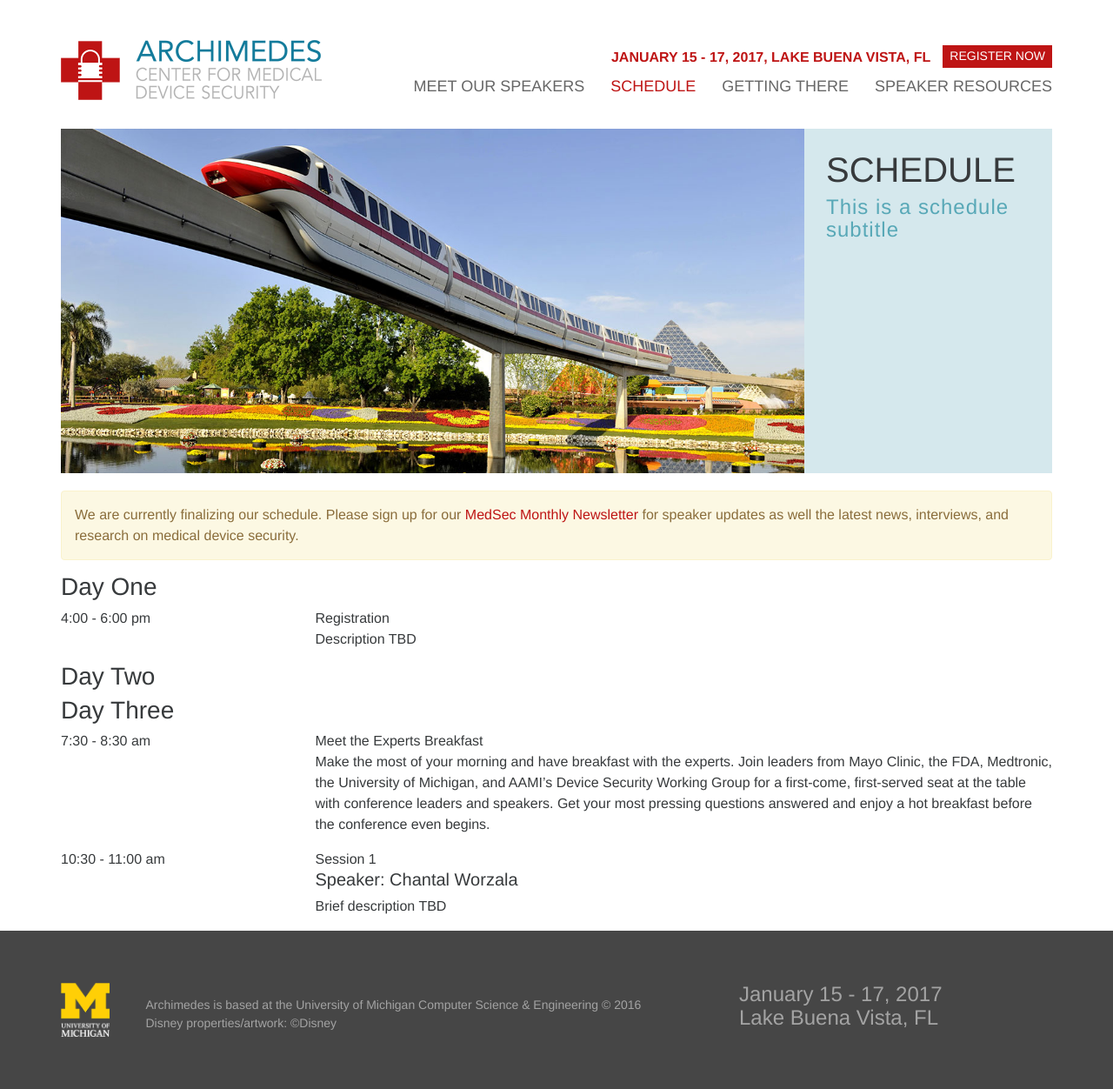
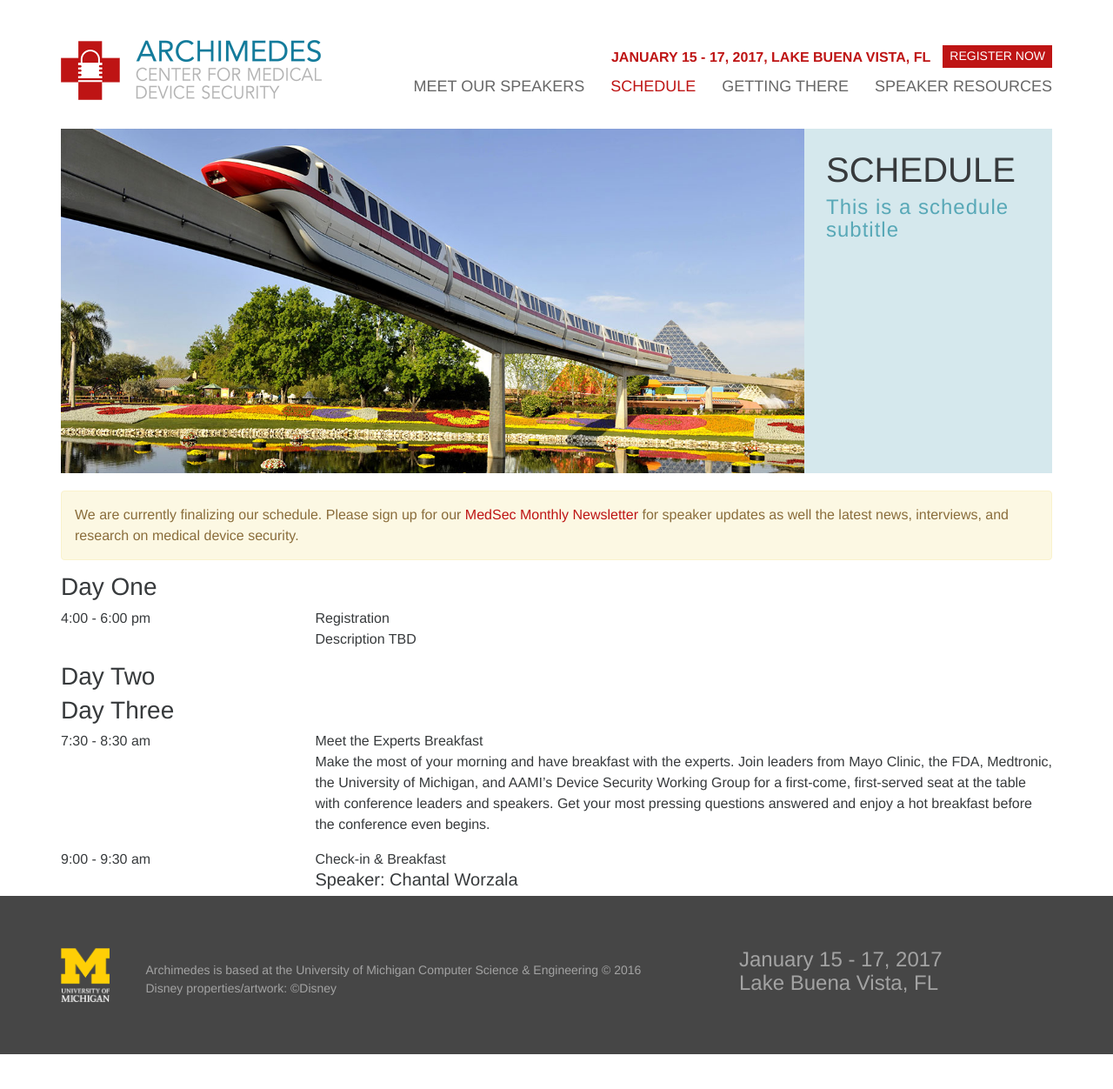
Before and after one commit to Jonesy/medsec101, a Jekyll site: the page built from schedule.markdown, in a window 1280 px wide. Shown: the whole page at 87% size. Built offline with Jekyll 4.4.1, drawn with Linux system fonts in a browser that asks for light colours; after the commit the page ends 1212 px from its top, so only the background shows below that.

Commit message:
Updated Check In and 1 other file

```diff
--- a/_presentations/day-2/session-1.markdown
+++ b/_presentations/day-2/check-in.markdown
@@ -1,9 +1,7 @@
 ---
-title: Session 1
+title: Check-in & Breakfast
 date: 2016-09-01 17:48:00 Z
 position: 1
-time: 10:30 - 11:00 am
+time: 9:00 - 9:30 am
 speakers: Chantal Worzala
 ---
-
-Brief description TBD
```
